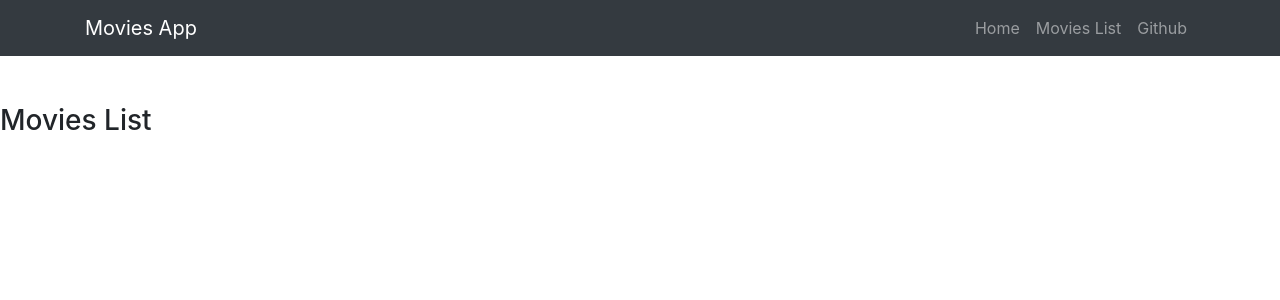
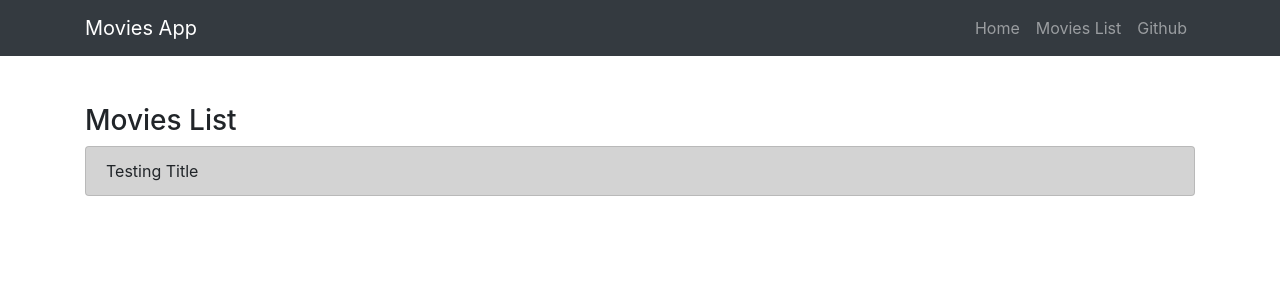
Before and after one commit to pdeppen/movie_list, a React (Create React App) app in the folder client/: page /movies in a window 1280 px wide. Shown: the top 300 px of the page. Built offline with nearby package versions, Linux system fonts and the light colour scheme.

Commit message:
#9: Still in progess

```diff
--- a/client/src/components/MoviesList.js
+++ b/client/src/components/MoviesList.js
@@ -1,9 +1,30 @@
 import React, { Component } from 'react'
+import { Container, Row, Col, ListGroup, ListGroupItem, Button } from 'reactstrap'
 
 class MoviesList extends Component {
+
+    state = {
+        movies:[
+            {
+                movie_title: "Testing Title",
+                id: 1
+            }
+        ]
+    }
+
     render() {
         return(
-            <h3>Movies List</h3>
+            <Container>
+                <h3>Movies List</h3>
+
+                <ListGroup>
+                        {this.state.movies.map((movie) => (
+                            <ListGroupItem key={movie.id} style={{backgroundColor:"lightgray"}}>
+                                {movie.movie_title}
+                            </ListGroupItem>
+                        ))}
+                </ListGroup>
+            </Container>
         )
     }
 }
```
